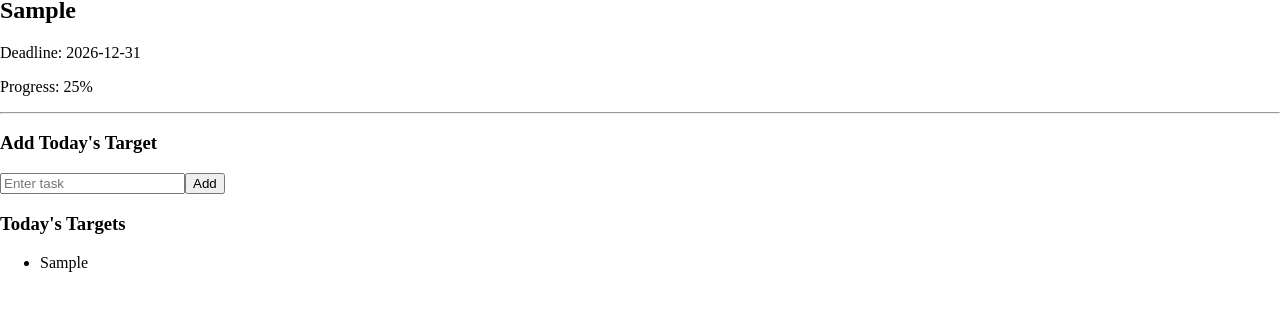
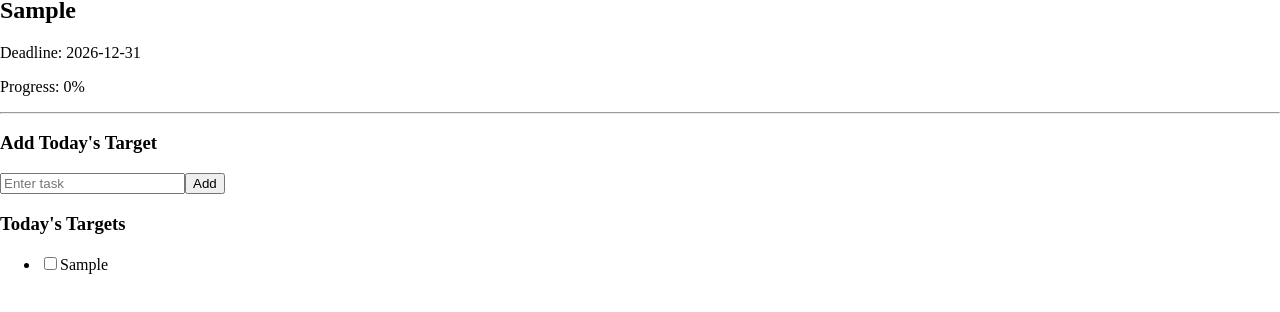
Before and after one commit to Yugenjr/PathPilot, a React (Vite) app in the folder frontend/: page / in a window 1280 px wide. Both pictures are taken after typing "Sample", "Sample" into the empty fields and a click on the button "Add". Shown: the part 112-424 px from the top of the page. Built offline with nearby package versions, Linux system fonts and the light colour scheme.

Commit message:
percentages done

```diff
--- a/frontend/src/components/Goalcard.tsx
+++ b/frontend/src/components/Goalcard.tsx
@@ -1,15 +1,21 @@
 type GoalCardProps = {
   goal: string;
+
+  progress: number;
 };
 
-function GoalCard({ goal }: GoalCardProps) {
+function GoalCard({
+  goal,
+
+  progress,
+}: GoalCardProps) {
   return (
     <div>
       <h2>{goal}</h2>
 
       <p>Deadline: 2026-12-31</p>
 
-      <p>Progress: 25%</p>
+      <p>Progress: {progress}%</p>
     </div>
   );
 }
--- a/frontend/src/components/Targetlist.tsx
+++ b/frontend/src/components/Targetlist.tsx
@@ -1,17 +1,39 @@
+type Task = {
+  text: string;
+
+  completed: boolean;
+};
+
 type TargetListProps = {
-  tasks: string[];
+  tasks: Task[];
+
+  toggleTask: (index: number) => void;
 };
-function TargetList({ tasks }: TargetListProps) {
+
+function TargetList({
+  tasks,
+
+  toggleTask,
+}: TargetListProps) {
   return (
     <div>
       <h3>Today's Targets</h3>
 
       <ul>
         {tasks.map((task, index) => (
-          <li key={index}>{task}</li>
+          <li key={index}>
+            <input
+              type="checkbox"
+              checked={task.completed}
+              onChange={() => toggleTask(index)}
+            />
+
+            {task.text}
+          </li>
         ))}
       </ul>
     </div>
   );
 }
+
 export default TargetList;
--- a/frontend/src/pages/Dashboard.tsx
+++ b/frontend/src/pages/Dashboard.tsx
@@ -4,19 +4,56 @@ import Navbar from "../components/Navbar";
 import GoalCard from "../components/GoalCard";
 import TargetList from "../components/TargetList";
 
+type Task = {
+  text: string;
+
+  completed: boolean;
+};
+
 function Dashboard() {
   const [goal, setGoal] = useState("");
 
   const [task, setTask] = useState("");
 
-  const [tasks, setTasks] = useState<string[]>([]);
+  const [tasks, setTasks] = useState<Task[]>([]);
+
+  const totalTasks = tasks.length;
+
+const completedTasks = tasks.filter(
+  (task) => task.completed
+).length;
+
+const progress =
+  totalTasks === 0
+    ? 0
+    : Math.round(
+        (completedTasks / totalTasks) * 100
+      );
+
 
   function addTask() {
     if (task.trim() === "") return;
 
-    setTasks([...tasks, task]);
+    setTasks([
+      ...tasks,
+
+      {
+        text: task,
+
+        completed: false,
+      },
+    ]);
 
     setTask("");
+  }
+
+  function toggleTask(index: number) {
+    const updatedTasks = [...tasks];
+
+    updatedTasks[index].completed =
+      !updatedTasks[index].completed;
+
+    setTasks(updatedTasks);
   }
 
   return (
@@ -30,7 +67,10 @@ function Dashboard() {
         onChange={(e) => setGoal(e.target.value)}
       />
 
-      <GoalCard goal={goal} />
+      <GoalCard
+  goal={goal}
+  progress={progress}
+/>
 
       <hr />
 
@@ -43,9 +83,14 @@ function Dashboard() {
         onChange={(e) => setTask(e.target.value)}
       />
 
-      <button onClick={addTask}>Add</button>
+      <button onClick={addTask}>
+        Add
+      </button>
 
-      <TargetList tasks={tasks} />
+      <TargetList
+        tasks={tasks}
+        toggleTask={toggleTask}
+      />
     </>
   );
 }
```
